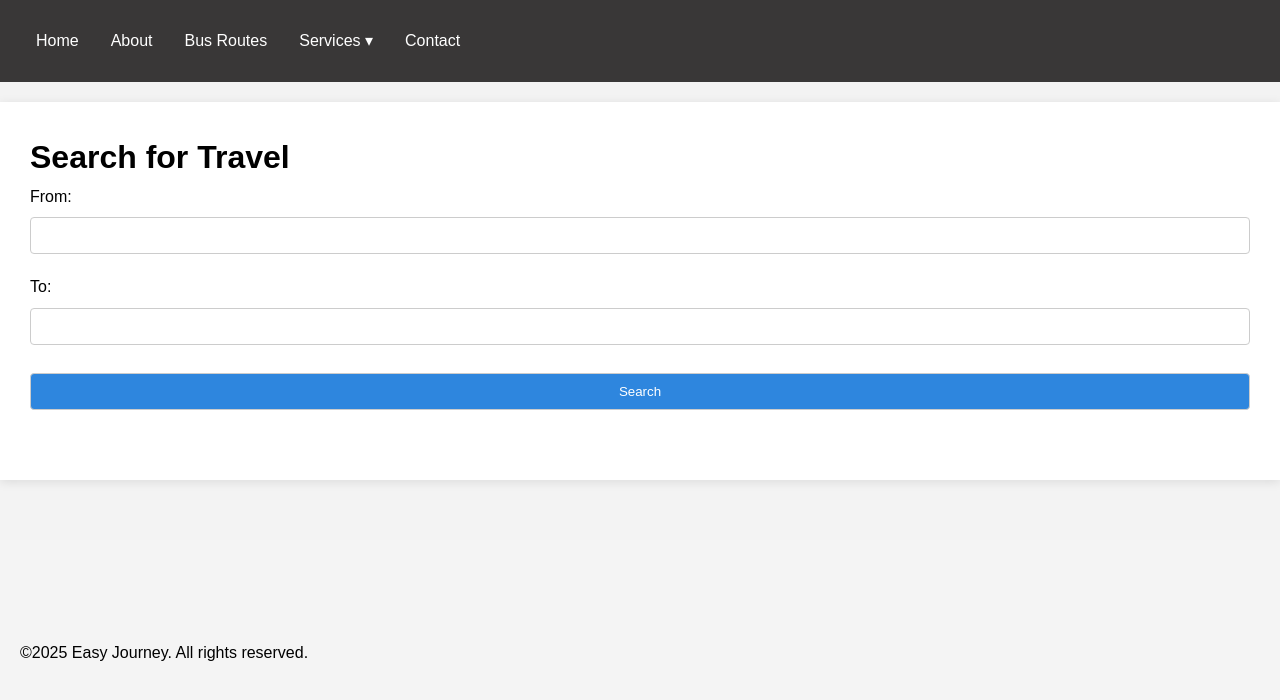
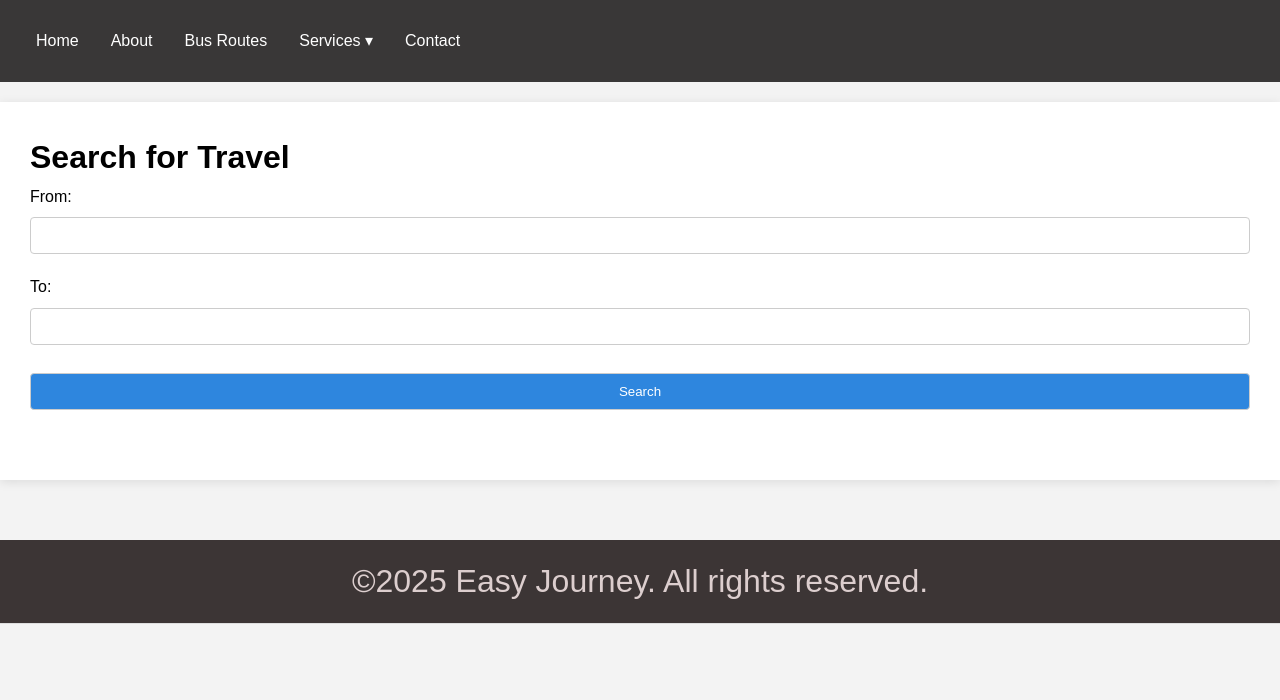
Before and after one commit to azizul-site/Dhaka-City-local-bus, a plain HTML site: page index.html in a window 1280 px wide. Shown: the top 700 px of the page. Drawn offline with Linux system fonts and the light colour scheme.

Commit message:
Update style.css

```diff
--- a/style.css
+++ b/style.css
@@ -103,3 +103,17 @@ button {
     height: 120vh;
     position: relative;
     } */
+
+  /* ================================*/
+   /*COPY-RIGHT SECTION*/
+/* ================================*/
+.copyright-section{
+    background:#3c3535;
+    text-align: center;
+    padding: 1rem;
+}
+
+.p-copyright{
+    font-size: 2rem;
+    color:#dccece;
+}
```
